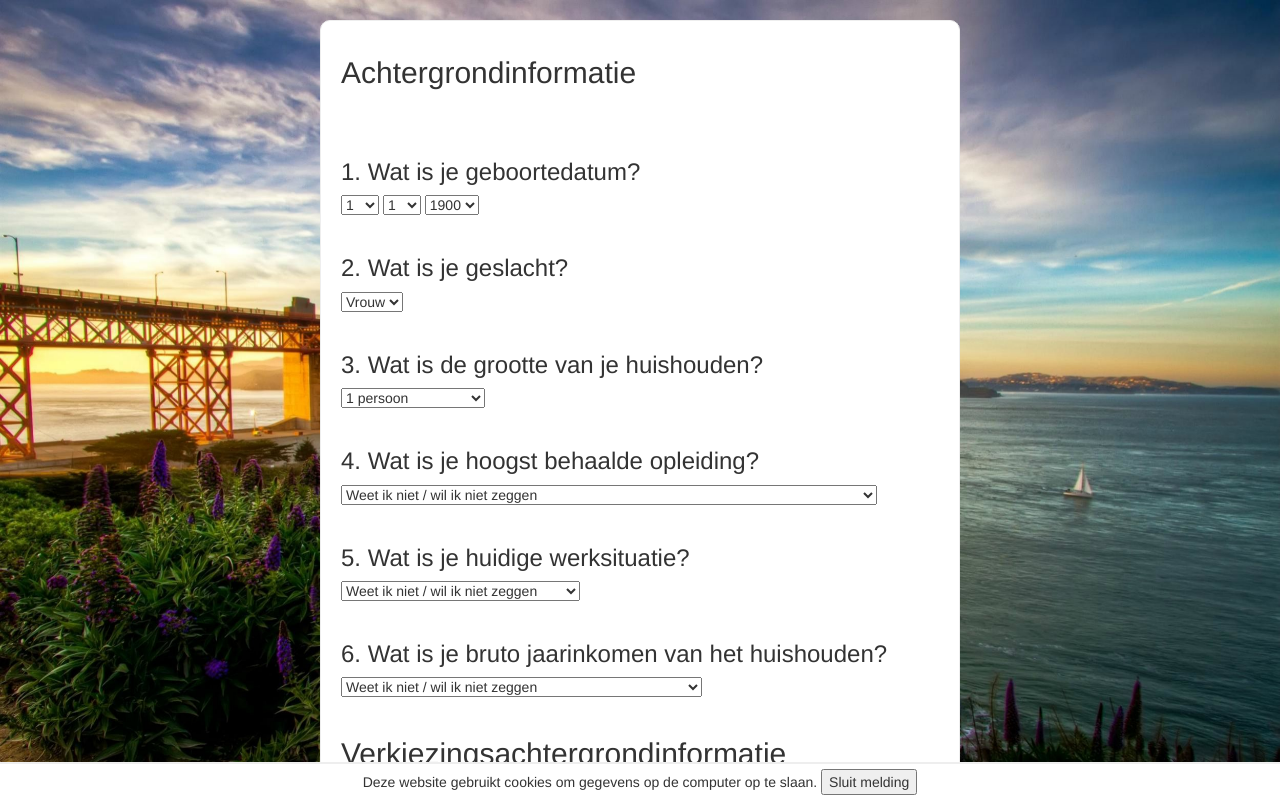
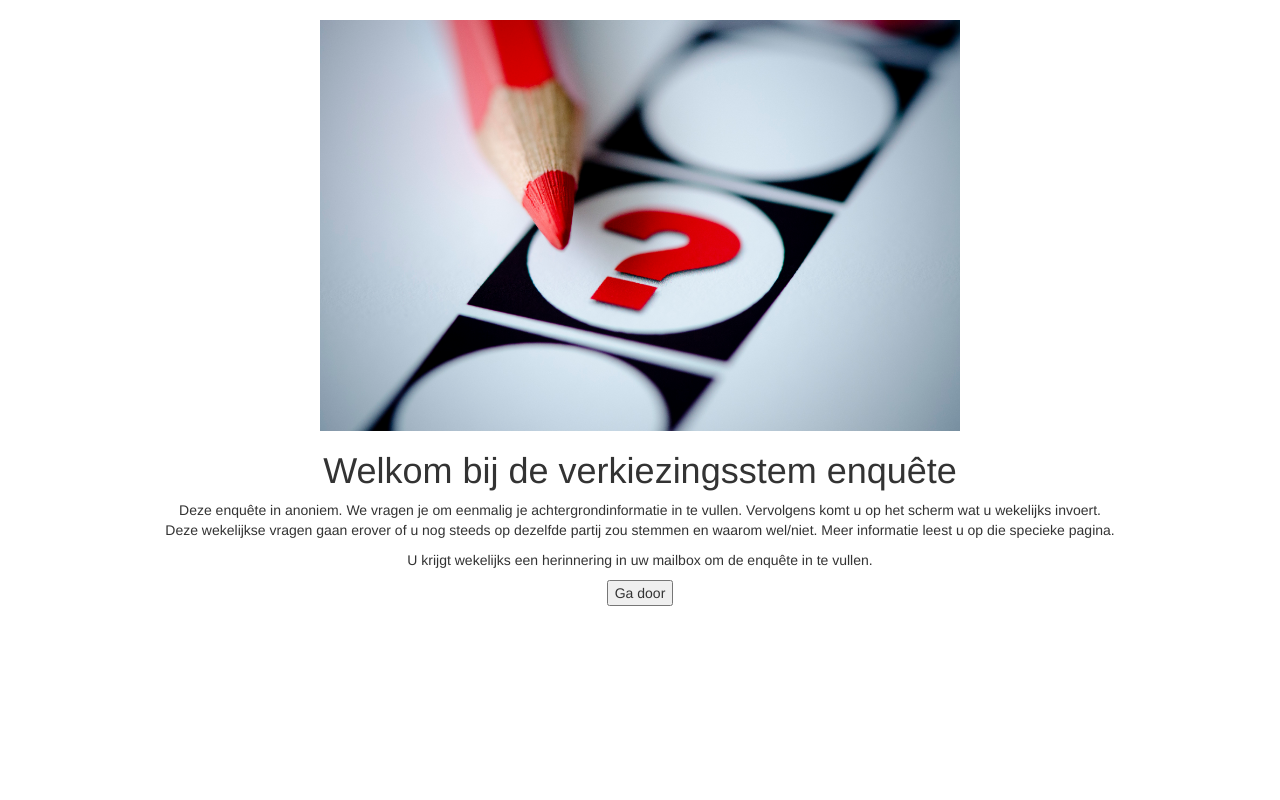
Before and after one commit to turanovic/stageRepo, a PHP site: page / in a window 1280 px wide. Run offline with PHP 8.4, Linux system fonts and the light colour scheme.

Commit message:
welkomsscherm

```diff
--- a/css/Style.css
+++ b/css/Style.css
@@ -84,6 +84,27 @@ button{
     border-top: 2px solid #EEE;
 }
 
+/* WELCOME MELDING */
+.welcome {
+    width: 100%;
+    height: 100%;
+    position: fixed;
+    top: 0;
+    left: 0;
+    background-color: #fff;
+    z-index: 99999;
+}
+
+.welcome-inhoud {
+    margin: 0 auto;
+    text-align: center;
+}
+
+#welkomfoto {
+    margin-top: 20px;
+    width: 50%;
+}
+
 
 
 /* OLD CSS CODE
--- /dev/null
+++ b/include/welcome.inc.php
@@ -0,0 +1,17 @@
+<div class="welcome">
+    <div class="welcome-inhoud">
+        <img src="./images/verkiezingen.jpg" id="welkomfoto"/>
+        <h1>Welkom bij de verkiezingsstem enquête</h1>
+        <p>
+            Deze enquête in anoniem. We vragen je om eenmalig je achtergrondinformatie in te vullen. Vervolgens komt u op het scherm wat u wekelijks invoert.
+            <br />Deze wekelijkse vragen gaan erover of u nog steeds op dezelfde partij zou stemmen en waarom wel/niet. Meer informatie leest u op die specieke pagina.
+        </p>
+        <p>
+            U krijgt wekelijks een herinnering in uw mailbox om de enquête in te vullen.
+        </p>
+
+        <p>
+             <input type="button" value="Ga door" id="welkomsluiten"/>
+        </p>
+    </div>
+</div>
--- a/index.php
+++ b/index.php
@@ -21,6 +21,7 @@
         <?php
             include('./include/banner.inc.php');
             include('./include/cookie-melding.inc.php');
+            include('./include/welcome.inc.php');
         ?>
 
 
--- a/js/script.js
+++ b/js/script.js
@@ -123,4 +123,11 @@ $(document).ready(function () {
         $('.cookie-melding').fadeOut();
 
     });
+
+    // BUTTON GA DOOR (naar vragen van achtergrondinformation)
+    $("#welkomsluiten").click(function() {
+
+        $('.welcome').fadeOut();
+
+    });
 });
```
Also changed, not shown: images/verkiezingen.jpg (added).
